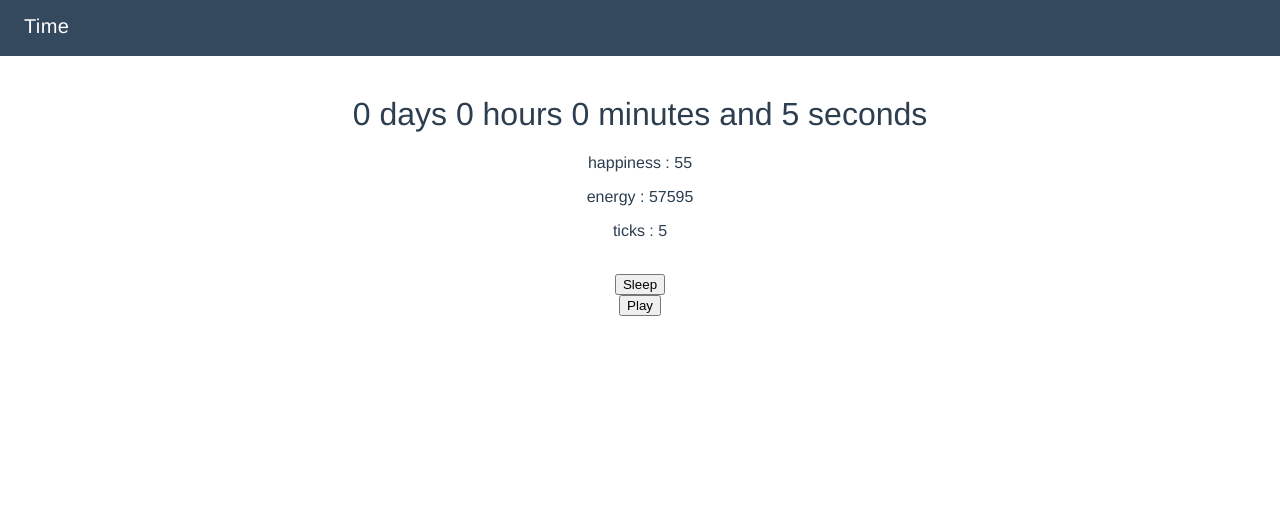
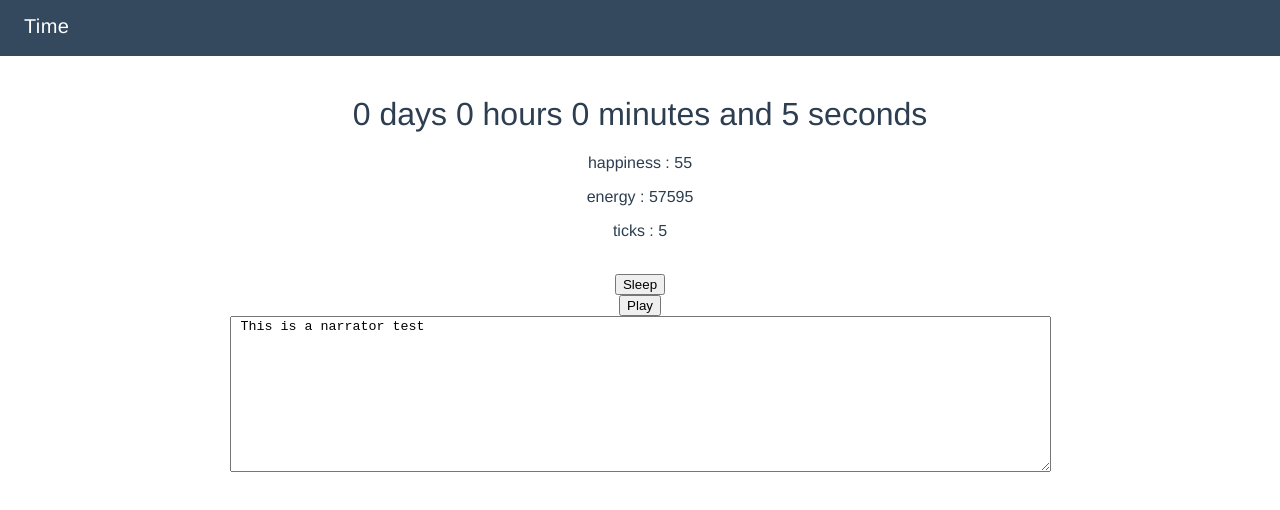
Before and after one commit to LeonHarper/time, a Vue app: page /#/ in a window 1280 px wide. Shown: the top 510 px of the page. Built offline with nearby package versions, Linux system fonts and the light colour scheme.

Commit message:
text about component added for narrator

```diff
--- a/src/components/Hello.vue
+++ b/src/components/Hello.vue
@@ -8,10 +8,12 @@
         <button v-on:click="sleepNight">Sleep</button>
         <br>
         <button v-on:click="play">Play</button>
+        <TextOutput></TextOutput>
     </div>
 </template>
 
 <script>
+import TextOutput from './TextOutput'
 export default {
   name: 'hello',
   data () {
@@ -33,18 +35,27 @@ export default {
       this.minutes = Math.floor(this.ticks / 60) % 60
       this.hours = Math.floor(Math.floor(this.ticks / 60) / 60) % 24
       this.days = Math.floor(Math.floor(Math.floor(this.ticks / 60) / 60) / 24)
-      this.energy = this.energy - 1
-      this.happiness = this.happiness - 1
+      this.spendHappiness(1)
+      this.spendEnergy(1)
+    },
+    spendEnergy: function (quantity) {
+      this.energy = this.energy - quantity
+    },
+    spendHappiness: function (quantity) {
+      this.happiness = this.happiness - quantity
     },
     sleepNight: function () {
       this.ticks = this.ticks + 28800
-      this.energy = this.energy + 57600
+      this.energy = this.energy = 57600
     },
     play: function () {
       this.ticks = this.ticks + 7200
       this.energy = this.energy - 7200
       this.happiness = this.happiness + 10
     }
+  },
+  components: {
+    TextOutput
   },
   mounted () {
     setInterval(this.tickClock, 1000)
--- /dev/null
+++ b/src/components/TextOutput.vue
@@ -0,0 +1,16 @@
+<template>
+    <div class="TextOutput">
+      <div class="narrator">
+        <textarea rows="10" cols="100" readonly>
+        	This is a narrator test
+        </textarea>
+      </div>
+    </div>
+</template>
+
+<script>
+  export default {
+    props: ['output'],
+    name: 'textOutput'
+  }
+</script>
```
